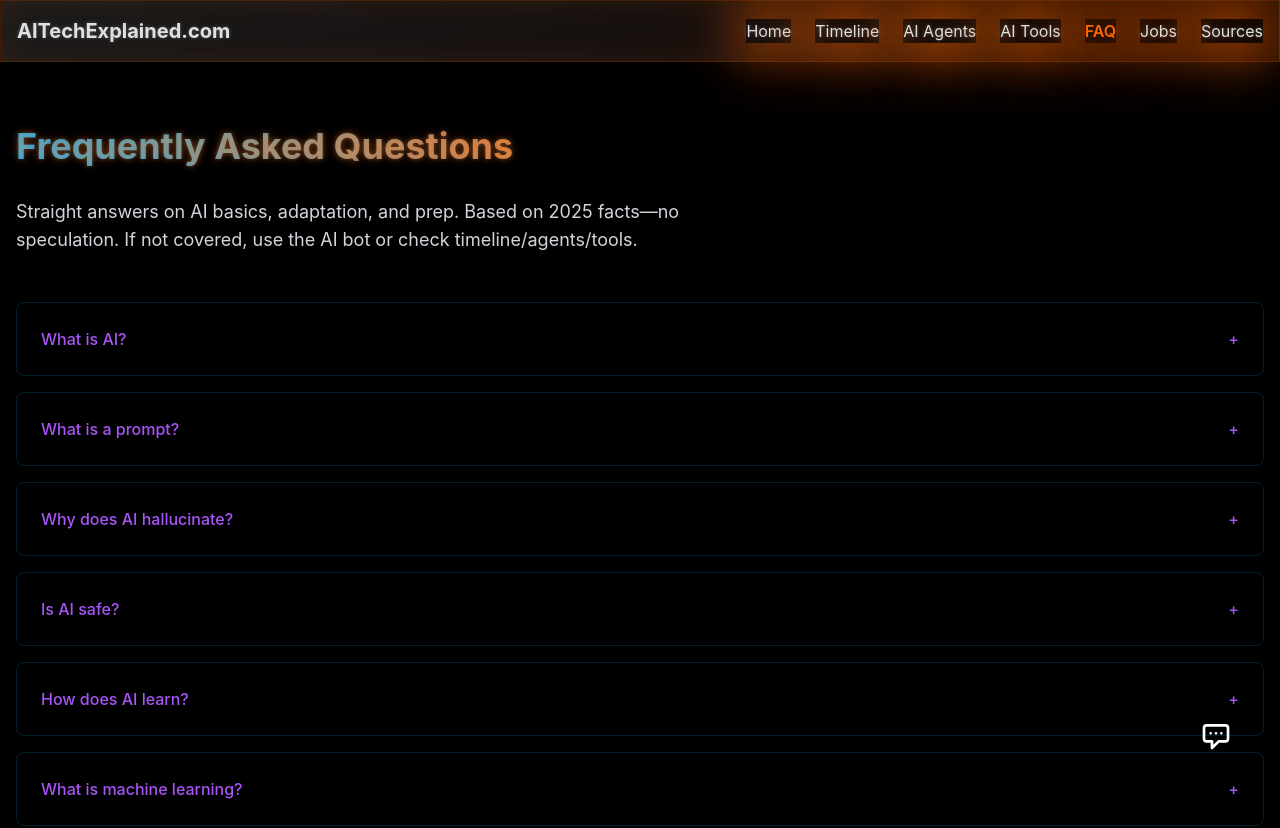
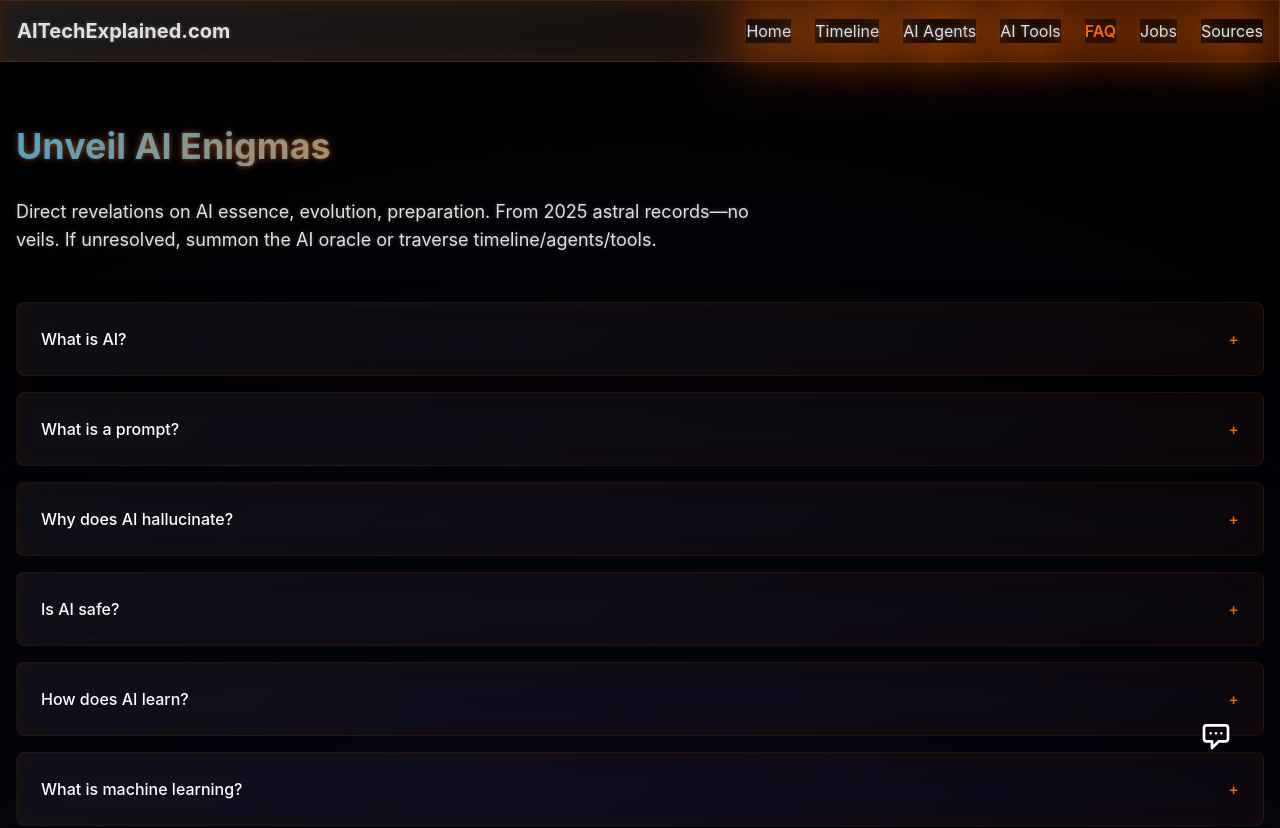
Before and after one commit to Whitehawks6/AITechAttempt2, a Next.js app: page /faq in a window 1280 px wide. Shown: the top 828 px of the page. Built offline with nearby package versions, Linux system fonts and the light colour scheme.

Commit message:
Update page.tsx

```diff
--- a/app/faq/page.tsx
+++ b/app/faq/page.tsx
@@ -116,22 +116,22 @@ export default function FAQ() {
   const [openIndex, setOpenIndex] = useState<number | null>(null);
 
   return (
-    <div className="min-h-screen bg-spaceBlack text-crispWhite">
+    <div className="min-h-screen">
       <section className="container mx-auto px-4 py-16">
-        <h1 className="text-4xl font-bold mb-8 text-electricBlue">Frequently Asked Questions</h1>
-        <p className="text-lg mb-12 text-grayText max-w-3xl">Straight answers on AI basics, adaptation, and prep. Based on 2025 facts—no speculation. If not covered, use the AI bot or check timeline/agents/tools.</p>
+        <h1 className="text-4xl font-bold mb-8">Unveil AI Enigmas</h1>
+        <p className="text-lg mb-12 text-silverWhite max-w-3xl text-shadow">Direct revelations on AI essence, evolution, preparation. From 2025 astral records—no veils. If unresolved, summon the AI oracle or traverse timeline/agents/tools.</p>
         <div className="space-y-4">
           {faqs.map((faq, i) => (
-            <div key={i} className="border border-electricBlue/20 rounded-lg">
+            <div key={i} className="border border-fireOrange/20 rounded-lg glass">
               <button
-                className="w-full p-6 text-left flex justify-between items-center text-neonPurple font-medium"
+                className="w-full p-6 text-left flex justify-between items-center font-medium"
                 onClick={() => setOpenIndex(openIndex === i ? null : i)}
               >
                 {faq.question}
-                <span>{openIndex === i ? '-' : '+'}</span>
+                <span className="text-fireOrange">{openIndex === i ? '-' : '+'}</span>
               </button>
               {openIndex === i && (
-                <div className="p-6 pt-0 text-grayText">
+                <div className="p-6 pt-0 text-silverWhite">
                   {faq.answer}
                 </div>
               )}
```
